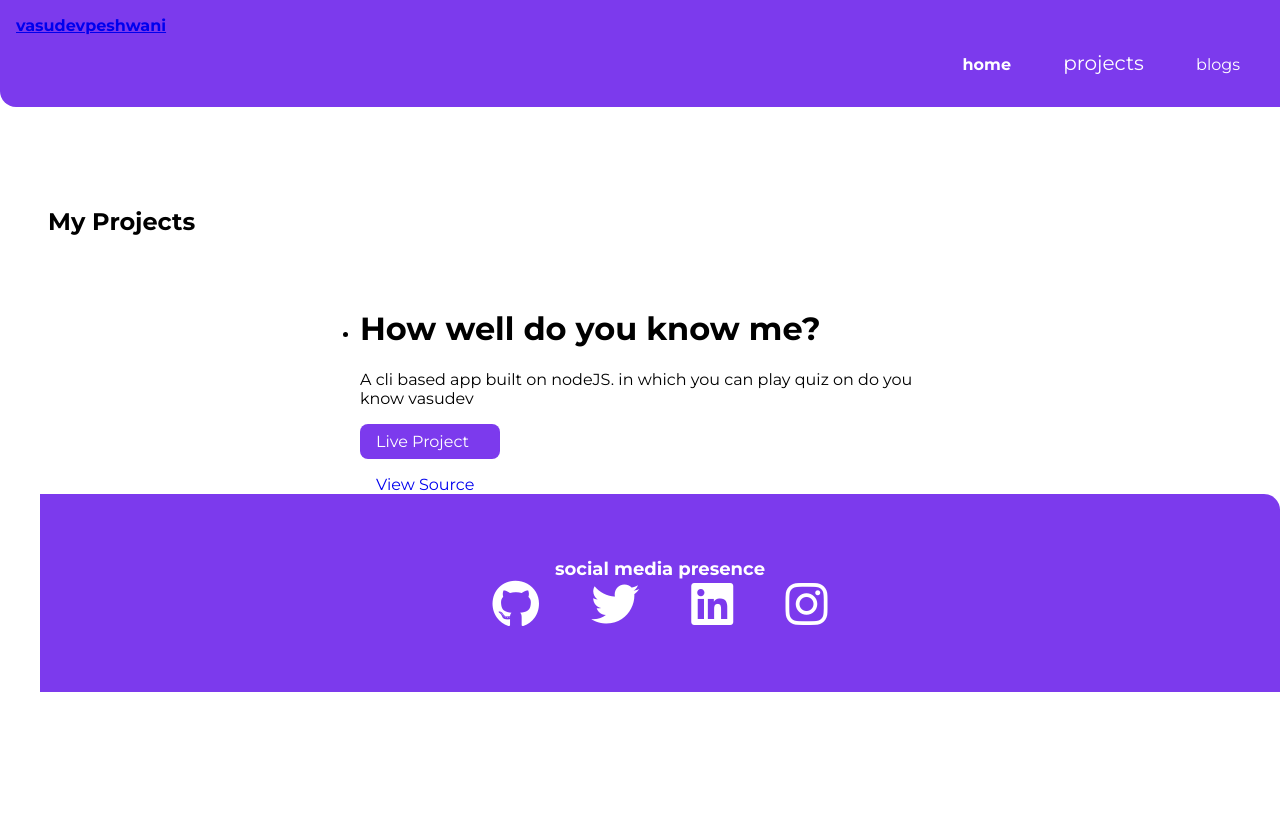
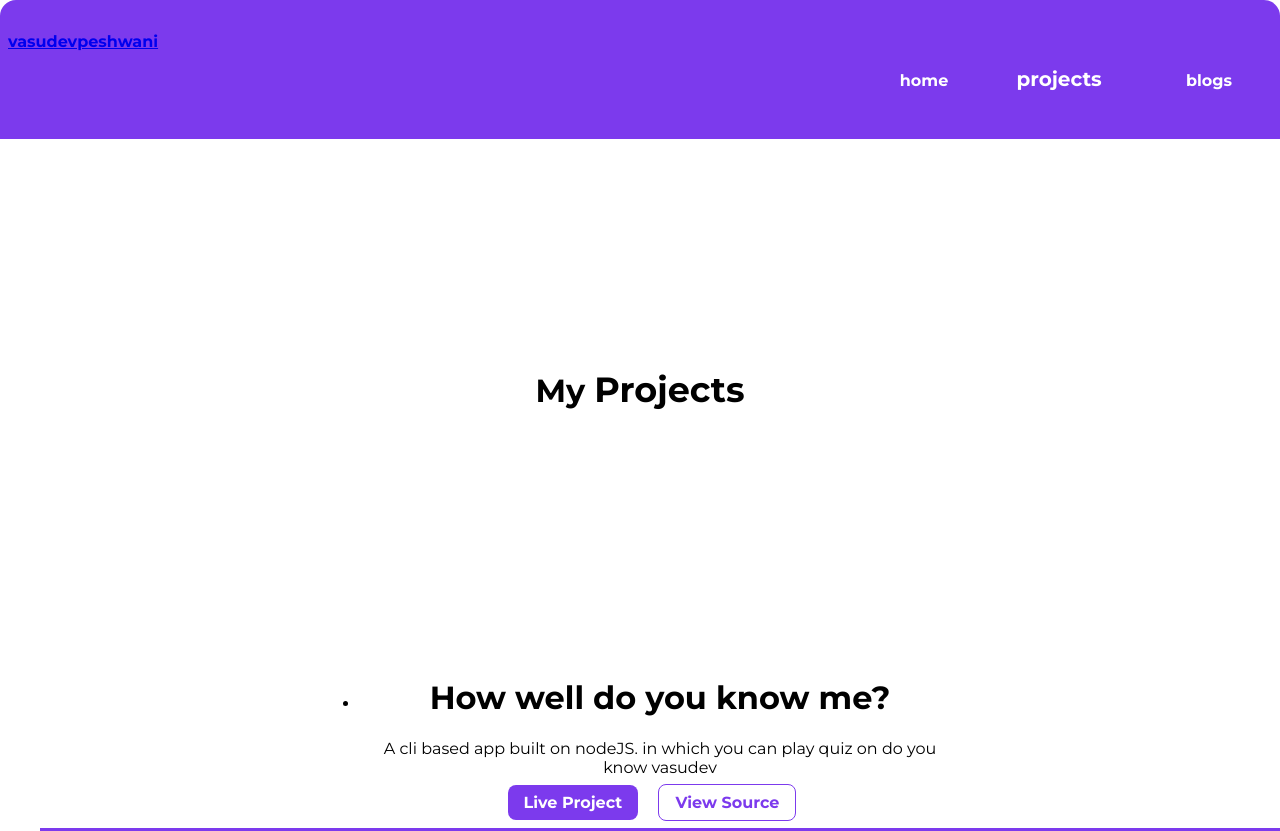
Before and after one commit to vasudev003/Vasudev-Peshwani-website, a plain HTML site: page projects.html in a window 1280 px wide. Shown: the top 831 px of the page. Before the commit the page ends 800 px from the top, so only its background shows below. Drawn offline with Linux system fonts and the light colour scheme.

Commit message:
update style

```diff
--- a/projects.html
+++ b/projects.html
@@ -41,10 +41,14 @@
                     href="https://replit.com/@villen003/did-u-know-vasudev?embed=1&output=1"
                     target="_blank">
                     Live Project</a>
-                <a class=" link link-sec" href="https://github.com/vasudev003/did-you-know-me"
+                <a class=" link link-secondary " href="https://github.com/vasudev003/did-you-know-me"
                     target="_blank"> View Source</a>
             </li>
             </div>
+
+
+
+
 
 
 
--- a/styles.css
+++ b/styles.css
@@ -23,7 +23,7 @@ hr {
 
 /** container **/
 .container {
-    padding: 0rem 1rem;
+    padding: 1rem 1rem;
 }
 
 .container-center {
@@ -33,16 +33,26 @@ hr {
 
 /** links **/
 .link {
+    margin: 2rem 1rem;
+    text-decoration: none;
     box-sizing: border-box;
     text-decoration: none;
     padding: 0.5rem 1rem;
+    font-weight: bold;
+    color: rgb(0, 6, 10);
+    text-align: center;
+}
+
+#high {
+    color: var(--primary-col);
+    font-weight: bold;
+    font-size: 35px;
 }
 
 .link-primary {
     background-color: var(--primary-color);
     border-radius: 0.5rem;
     color: white;
-    display: block;
     max-width: 140px;
     margin: 1rem 1rem 1rem 0rem;
 }
@@ -51,7 +61,6 @@ hr {
     color: var(--primary-color);
     border-radius: 0.5rem;
     border: 1px solid var(--primary-color);
-    display: block;
     max-width: 140px;
     margin: 1rem 1rem 1rem 0rem;
 }
@@ -75,10 +84,16 @@ hr {
 .navigation {
     background-color: var(--primary-color);
     color: white;
-    padding: 1rem;
-    border-bottom-left-radius: 1rem;
+    padding: 2rem 0.5rem;
+    border-top-left-radius: 1rem;
+    border-top-right-radius: 1rem;
+    width: auto;
+    height: 70%;
 }
 
+.content {
+    font-size: 20px;
+}
 .navigation .nav-brand {
     font-weight: bold;
 }
@@ -98,8 +113,19 @@ hr {
 /** header **/
 
 .hero {
-    padding: 2rem;
-    padding-top: 5rem;
+    margin: 8rem 2rem;
+    padding: 4rem 1rem;
+}
+
+h1 {
+    text-align: center;
+    display: block;
+    font-size: 2em;
+    margin-block-start: 0.67em;
+    margin-block-end: 0.67em;
+    margin-inline-start: 0px;
+    margin-inline-end: 0px;
+    font-weight: bold;
 
 }
 
@@ -137,13 +163,23 @@ hr {
 
 /** footers **/
 
-.footer {
+footer {
     background-color: var(--primary-color);
-    padding: 4rem 1rem;
+    color: white;
+    padding: 2rem 0.5rem;
+    border-bottom-left-radius: 1rem;
+    border-bottom-right-radius: 1rem;
+    width: auto;
+    height: 70%;
     text-align: center;
-    color: white;
-    border-top-right-radius: 1rem;
 }
+
+
+
+.container-center {
+    text-align: center;
+}
+
 
 .footer .link {
     color: white
@@ -151,11 +187,13 @@ hr {
 
 .footer .footer-header {
     font-weight: bold;
-    font-size: large;
+    font-size: 25px;
+    text-align: center;
 }
 
 .footer ul {
     padding-inline-start: 0px;
+    display: inline;
 }
 
 /** projects **/
@@ -167,3 +205,23 @@ hr {
 .showcase-blog {
     padding-bottom: 6rem;
 }
+.footer .ul .li {
+    display: inline;
+}
+body{
+    padding: 0px;
+    margin: 0px;
+}
+@media(max-width:600px) {
+
+    .link-icon{
+        font-size: 10px;
+    }
+    .con-cen{
+        margin: 0px;
+        padding: 0px 0.8rem;
+    }
+    .link{
+        margin: 0.5rem;
+    }
+}
```
